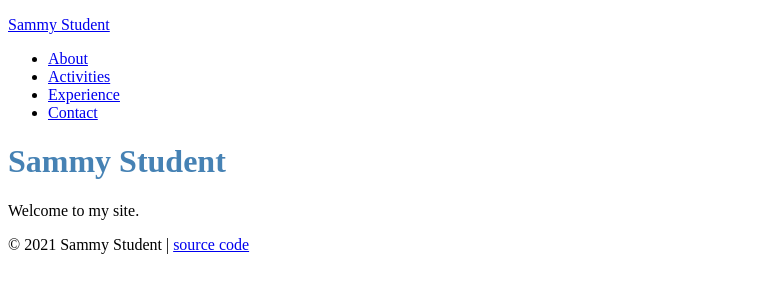
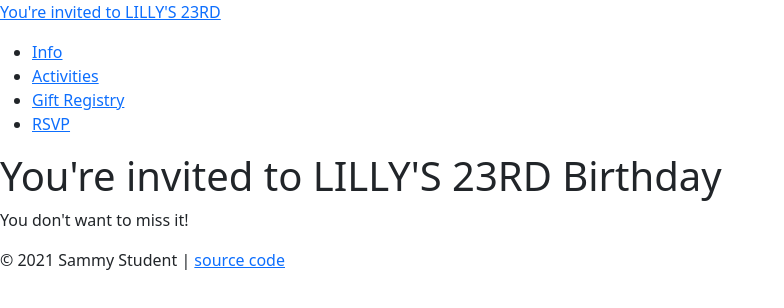
Before and after one commit to lehyde/Lillys23rd, a plain HTML site: page index.html in a window 1280 px wide. Shown: the whole page, without its empty margins (0-784 px from the left). Drawn offline with nearby package versions, Linux system fonts and the light colour scheme.

Commit message:
Template and adding twitter bootstrap

```diff
--- a/index.html
+++ b/index.html
@@ -2,25 +2,26 @@
 <html>
   <head>
     <meta charset="utf-8">
-    <title>Sammy Student | Work hard, play hard</title>
-    <link rel="stylesheet" href="stylesheets/sammy-style.css">
+    <title>Lilly's 23rd Birthday</title>
+    <link href="https://cdn.jsdelivr.net/npm/bootstrap@5.1.3/dist/css/bootstrap.min.css" rel="stylesheet" integrity="sha384-1BmE4kWBq78iYhFldvKuhfTAU6auU8tT94WrHftjDbrCEXSU1oBoqyl2QvZ6jIW3" crossorigin="anonymous">
   </head>
   <body>
     <header>
-      <p><a href="index.html">Sammy Student</a></p>
+      <p><a href="index.html">You're invited to LILLY'S 23RD</a></p>
       <nav>
         <ul>
-          <li><a href="about.html">About</a></li>
+          <li><a href="about.html">Info</a></li>
           <li><a href="activities.html">Activities</a></li>
-          <li><a href="experience.html">Experience</a></li>
-          <li><a href="contact.html">Contact</a></li>
+          <li><a href="experience.html">Gift Registry</a></li>
+          <li><a href="contact.html">RSVP</a></li>
         </ul>
       </nav>
     </header>
 
     <div class="page">
-      <h1>Sammy Student</h1>
-      <p>Welcome to my site.</p>
+      <h1>You're invited to LILLY'S 23RD Birthday
+      </h1>
+      <p>You don't want to miss it!</p>
     </div>
 
     <footer>
```
Also changed, not shown: about.html (+1 -1 lines).
